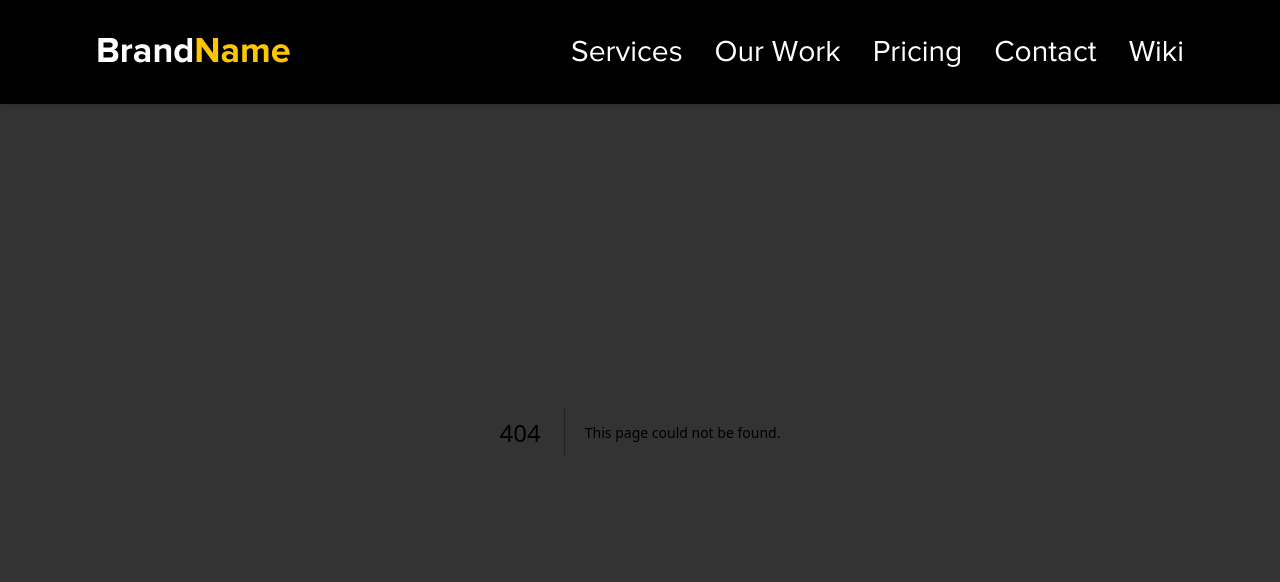
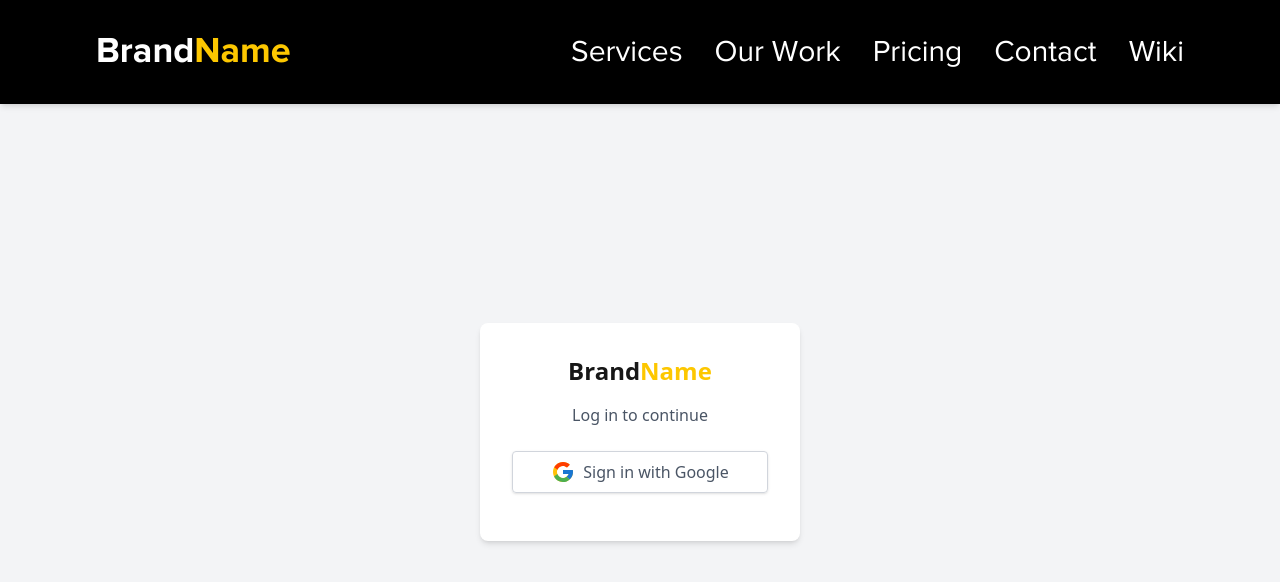
Before and after one commit to judeandy1999/vamossy.com, a Next.js app: page /login in a window 1280 px wide. Before the commit this address had no page. Shown: the top 582 px of the page. Built offline with nearby package versions, Linux system fonts and the light colour scheme.

Commit message:
feat: add login page with Google sign-in functionality

```diff
--- /dev/null
+++ b/app/login/page.jsx
@@ -0,0 +1,27 @@
+'use client';
+
+import { signIn } from 'next-auth/react';
+import { FcGoogle } from 'react-icons/fc';
+
+export default function LoginPage() {
+
+  return (
+    <div className="min-h-screen flex items-center justify-center bg-gray-100 font-sans">
+      <div className="bg-white p-8 rounded-lg shadow-md w-full max-w-xs text-center">
+        <h1 className="text-2xl font-semibold mb-4">
+          Brand<span className="text-yellow-400">Name</span>
+        </h1>
+        <p className="mb-6 text-gray-600">Log in to continue</p>
+
+        {/* Google Sign-in */}
+        <button
+          onClick={() => signIn('google', { callbackUrl: '/create-article' })}
+          className="flex items-center justify-center gap-2 rounded-sm border border-gray-300 shadow sm text-gray-600 px-4 py-2 rounded hover:bg-gray-100 hover:scale-101 transition-colors w-full mb-4"
+        >
+          <FcGoogle size={24} />
+          <span>Sign in with Google</span>
+        </button>
+      </div>
+    </div>
+  );
+}
```
